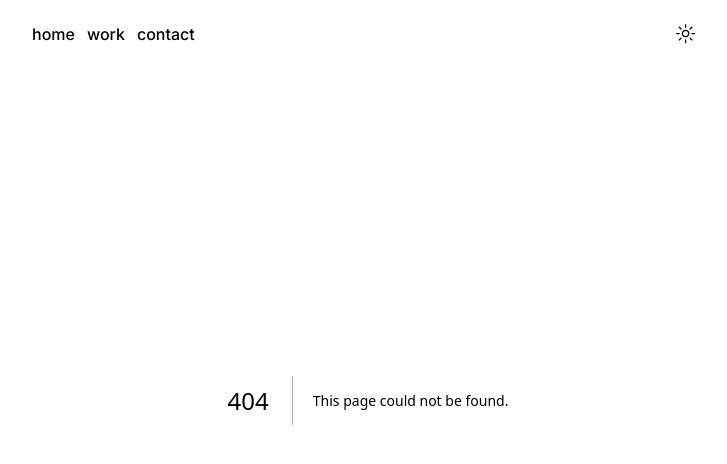
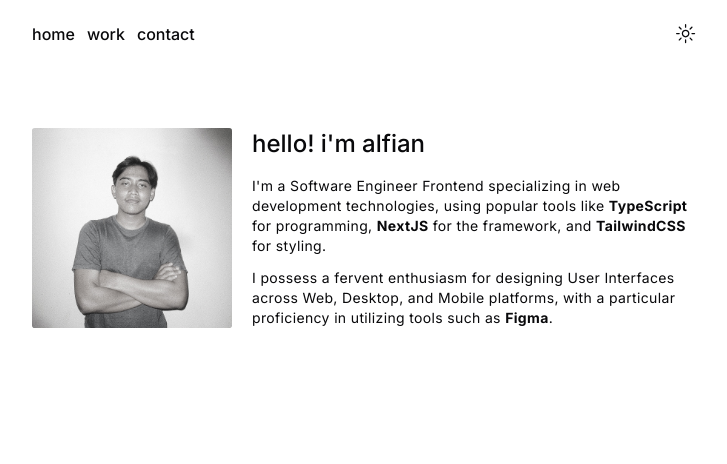
Before and after one commit to alfianvx/portofolio-website, a Next.js app: page /about in a window 1280 px wide. Before the commit this address had no page. Shown: the top 464 px of the page, without its empty margins (272-999 px from the left). Built offline with nearby package versions, Linux system fonts and the light colour scheme.

Commit message:
feat: add about page

```diff
--- /dev/null
+++ b/src/app/about/page.tsx
@@ -0,0 +1,37 @@
+import Image from "next/image";
+
+export default function About() {
+  return (
+    <main className="max-w-2xl mx-auto min-h-screen py-32 px-4 md:px-0">
+      <section className="flex flex-col sm:flex-row space-x-0 space-y-5 sm:space-x-5 sm:space-y-0 mb-6">
+        <Image
+          alt="gus jabung al fiansyah - photo"
+          src="/alfian-about.jpg"
+          width={200}
+          height={200}
+          className="rounded-md h-max"
+        />
+        <div>
+          <h1 className="text-2xl text-pretty font-medium mb-4">
+            hello! i&apos;m alfian
+          </h1>
+          <article>
+            <p className="text-sm sm:text-md mb-3 tracking-wide">
+              I&apos;m a Software Engineer Frontend specializing in web
+              development technologies, using popular tools like{" "}
+              <span className="font-bold">TypeScript</span> for programming,{" "}
+              <span className="font-bold">NextJS</span> for the framework, and{" "}
+              <span className="font-bold">TailwindCSS</span> for styling.
+            </p>
+            <p className="text-sm sm:text-md tracking-wide">
+              I possess a fervent enthusiasm for designing User Interfaces
+              across Web, Desktop, and Mobile platforms, with a particular
+              proficiency in utilizing tools such as{" "}
+              <span className="font-bold">Figma</span>.
+            </p>
+          </article>
+        </div>
+      </section>
+    </main>
+  );
+}
```
